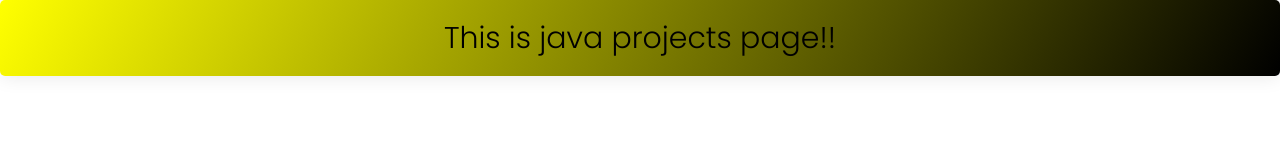
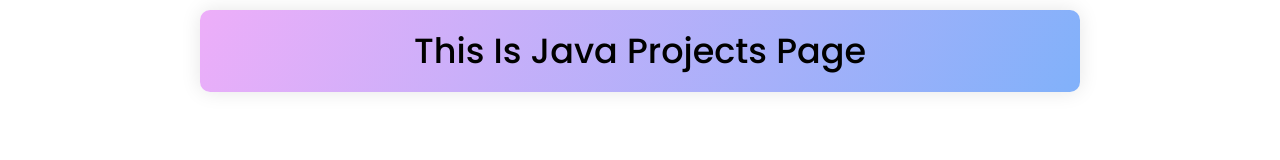
Before and after one commit to hackinginsider/hackinginsider.github.io, a plain HTML site: page java/index.html in a window 1280 px wide. Drawn offline with nearby package versions, Linux system fonts and the light colour scheme.

Commit message:
Update index.html

```diff
--- a/java/index.html
+++ b/java/index.html
@@ -7,22 +7,24 @@
     <link href="https://cdn.jsdelivr.net/npm/bootstrap@5.1.3/dist/css/bootstrap.min.css" rel="stylesheet" integrity="sha384-1BmE4kWBq78iYhFldvKuhfTAU6auU8tT94WrHftjDbrCEXSU1oBoqyl2QvZ6jIW3" crossorigin="anonymous">
     <title>Java Projects</title>
 <body>
-    <h1>This is java projects page!!</h1>
+    <h1>This Is Java Projects Page</h1>
     <style>
         @import url('https://fonts.googleapis.com/css?family=Poppins:300,400,500,700');
         h1
         {
             font-family: 'Poppins', sans-serif;
-            font-size: 30px;
-            font-weight: 300;
+            font-size: 35px;
+            font-weight: 500;
             text-align: center;
             color: #000;
-            margin-top: 0px;
+            margin-top: 10px;
+            margin-left: 200px;
+            margin-right: 200px;
             /* make a text card */
             padding: 20px;
-            background: linear-gradient(120deg, yellow, black);
+            background: linear-gradient(120deg, #edaef9, #81b1fa);
             box-shadow: 0px 0px 20px rgba(0,0,0,0.1);
-            border-radius: 5px;
+            border-radius: 10px;
         }
     </style>
     <!-- <script src="dir.php"></script> -->
```
